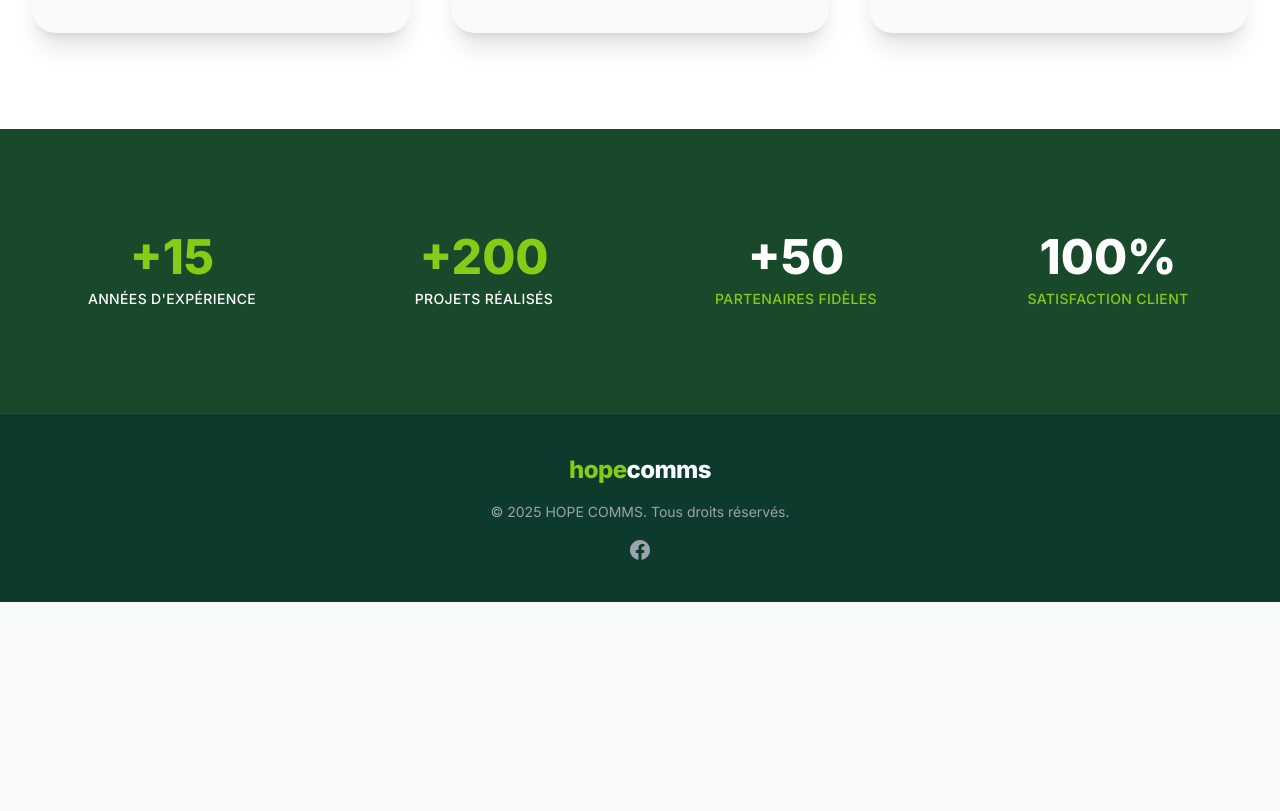
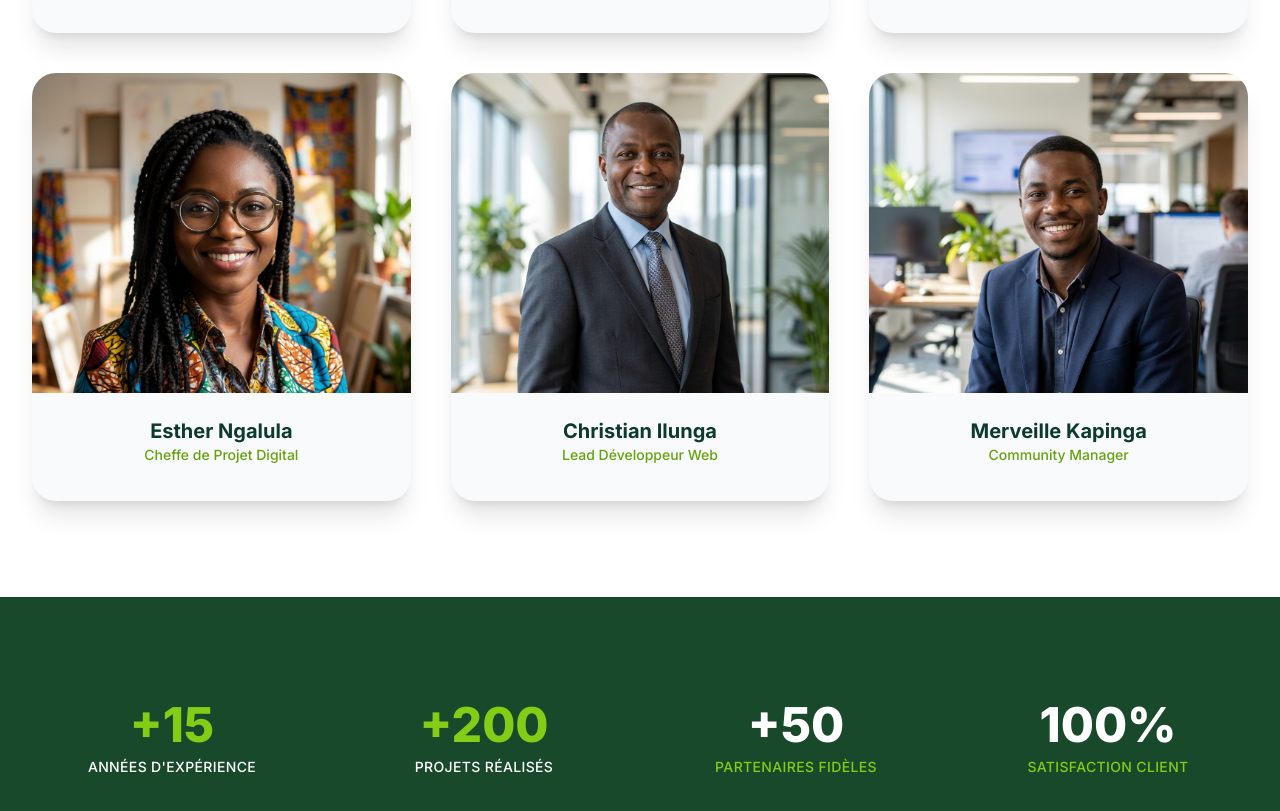
Before and after one commit to omgmk55/hopecomms, a website built with Vite: page about.html in a window 1280 px wide. Shown: the part 4015-4826 px from the top of the page. Before the commit the page ends 4617 px from the top, so only its background shows below. Built offline with nearby package versions, Linux system fonts and the light colour scheme.

Commit message:
feat(about): ajout de 3 nouveaux membres à l'équipe

```diff
--- a/about.html
+++ b/about.html
@@ -562,6 +562,57 @@
                             <p class="text-lime-600 font-medium text-sm mb-3">Responsable Marketing</p>
                         </div>
                     </div>
+
+                    <!-- Team Member 4 (New) -->
+                    <div
+                        class="group rounded-3xl overflow-hidden shadow-xl hover:shadow-2xl transition duration-300 bg-gray-50">
+                        <div class="relative h-80 overflow-hidden">
+                            <img src="images/team_2.png" alt="Project Manager"
+                                class="w-full h-full object-cover object-top transition duration-700 group-hover:scale-105">
+                            <div
+                                class="absolute inset-x-0 bottom-0 bg-gradient-to-t from-[#0c3a2d] to-transparent p-6 translate-y-full group-hover:translate-y-0 transition duration-300">
+                                <p class="text-white text-sm">"L'organisation au service de la réussite."</p>
+                            </div>
+                        </div>
+                        <div class="p-6 text-center">
+                            <h3 class="text-xl font-bold text-[#0c3a2d]">Esther Ngalula</h3>
+                            <p class="text-lime-600 font-medium text-sm mb-3">Cheffe de Projet Digital</p>
+                        </div>
+                    </div>
+
+                    <!-- Team Member 5 (New) -->
+                    <div
+                        class="group rounded-3xl overflow-hidden shadow-xl hover:shadow-2xl transition duration-300 bg-gray-50">
+                        <div class="relative h-80 overflow-hidden">
+                            <img src="images/team_1.png" alt="Lead Developer"
+                                class="w-full h-full object-cover object-top transition duration-700 group-hover:scale-105">
+                            <div
+                                class="absolute inset-x-0 bottom-0 bg-gradient-to-t from-[#0c3a2d] to-transparent p-6 translate-y-full group-hover:translate-y-0 transition duration-300">
+                                <p class="text-white text-sm">"Coder l'avenir, pixel par pixel."</p>
+                            </div>
+                        </div>
+                        <div class="p-6 text-center">
+                            <h3 class="text-xl font-bold text-[#0c3a2d]">Christian Ilunga</h3>
+                            <p class="text-lime-600 font-medium text-sm mb-3">Lead Développeur Web</p>
+                        </div>
+                    </div>
+
+                    <!-- Team Member 6 (New) -->
+                    <div
+                        class="group rounded-3xl overflow-hidden shadow-xl hover:shadow-2xl transition duration-300 bg-gray-50">
+                        <div class="relative h-80 overflow-hidden">
+                            <img src="images/team_3.png" alt="Community Manager"
+                                class="w-full h-full object-cover object-top transition duration-700 group-hover:scale-105">
+                            <div
+                                class="absolute inset-x-0 bottom-0 bg-gradient-to-t from-[#0c3a2d] to-transparent p-6 translate-y-full group-hover:translate-y-0 transition duration-300">
+                                <p class="text-white text-sm">"Engager votre communauté au quotidien."</p>
+                            </div>
+                        </div>
+                        <div class="p-6 text-center">
+                            <h3 class="text-xl font-bold text-[#0c3a2d]">Merveille Kapinga</h3>
+                            <p class="text-lime-600 font-medium text-sm mb-3">Community Manager</p>
+                        </div>
+                    </div>
                 </div>
             </div>
         </section>
```
